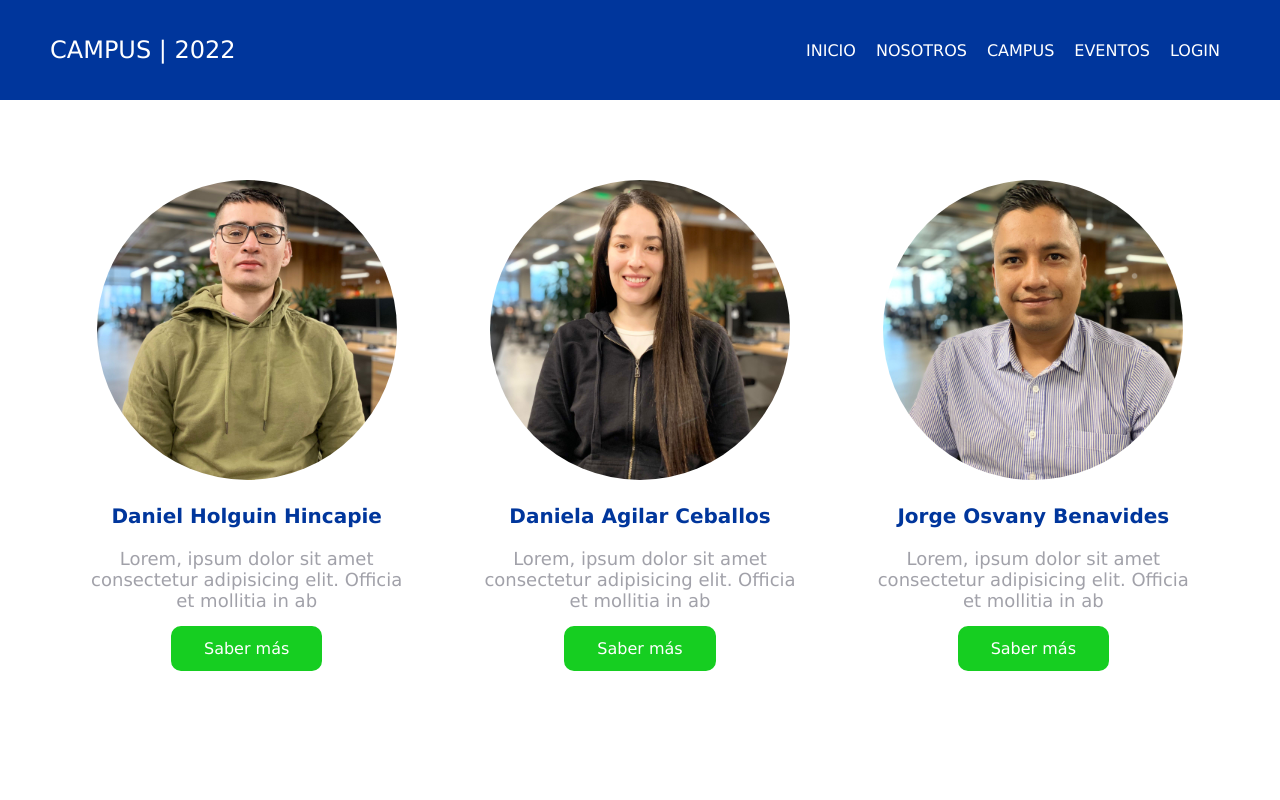
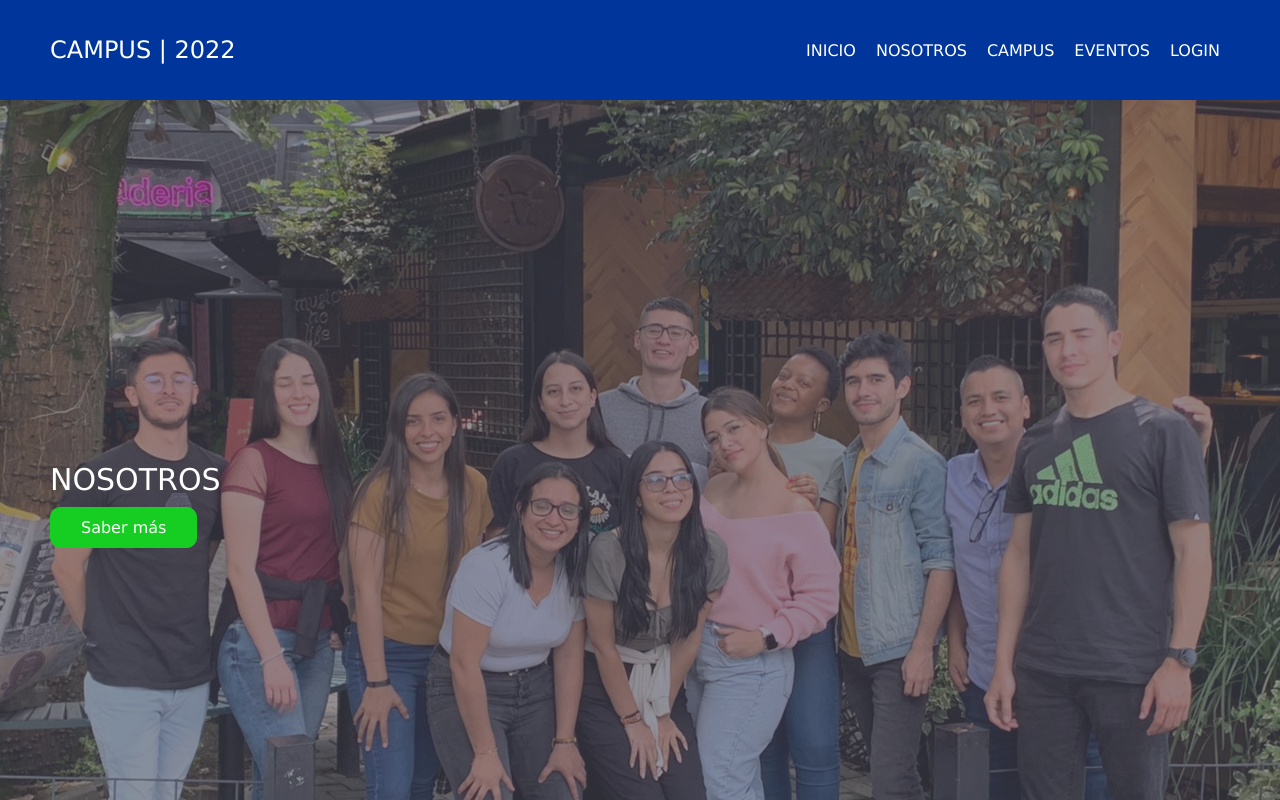
Before and after one commit to vdevalen/campus-separado, a plain HTML site: page nosotros/nosotros.html in a window 1280 px wide. Shown: the top 800 px of the page. Drawn offline with Linux system fonts and the light colour scheme.

Commit message:
cambios con video

```diff
--- a/nosotros/nosotros.css
+++ b/nosotros/nosotros.css
@@ -59,7 +59,56 @@ header{
     display: none;
 }
 
+/*banner*/
+#banner{
+    padding: 0 50px; /*se alinea la pagina que tenga la misma margen*/
+    background-image: url(/imagenes/nosotros.jpg);
+    height: 100vh;
+    background-size: cover; /*toma todo*/
+    background-position: center;
 
+}#banner::before{
+    content: '';
+    background: rgba(77, 77, 92, 0.6);
+    position: absolute;
+    width: 100%;
+    height: 100vh;
+    left: 0;
+}
+
+.contenido-banner{
+    position: relative;
+    color: #fff;
+    height: 100%;
+    display: flex;
+    flex-direction: column;
+    justify-content: center;
+}
+
+.contenido-banner h3{
+    font-size: 30px;
+    font-weight: 400;
+    padding: 10px 0px;
+}
+
+.contenido-banner h3 span{
+    font-weight: 600;
+}
+
+.boton-empezar{
+    text-decoration: none;
+    color: #fff;
+    border: 1px solid #16ce21;
+    padding: 10px 30px;
+    align-self: baseline; /*organiza el boton*/
+    transition: all 0.4s;
+    background-color: #16ce21;
+    border-radius: 10px;
+}
+
+.boton-empezar:hover{
+    background:  #00ff15;
+}
 /*personas*/
 #personas{
     padding: 50px 50px;
--- a/nosotros/nosotros.html
+++ b/nosotros/nosotros.html
@@ -46,6 +46,15 @@
     </ul>
 </div>
 </header>
+
+<body>
+</header>
+<section id="banner">
+    <div class="contenido-banner">
+        <h3>NOSOTROS</h3>
+        <a href="/campus/campus.html" class="boton-empezar">Saber más</a> <!--para el boton ponerle una clase y poderlo mejorar en css-->
+    </div>
+</section>
 
     <section id="personas">
         <div>
```
Also changed, not shown: inicio/index.html (+1 -1 lines), imagenes/nosotros.jpg (added).
